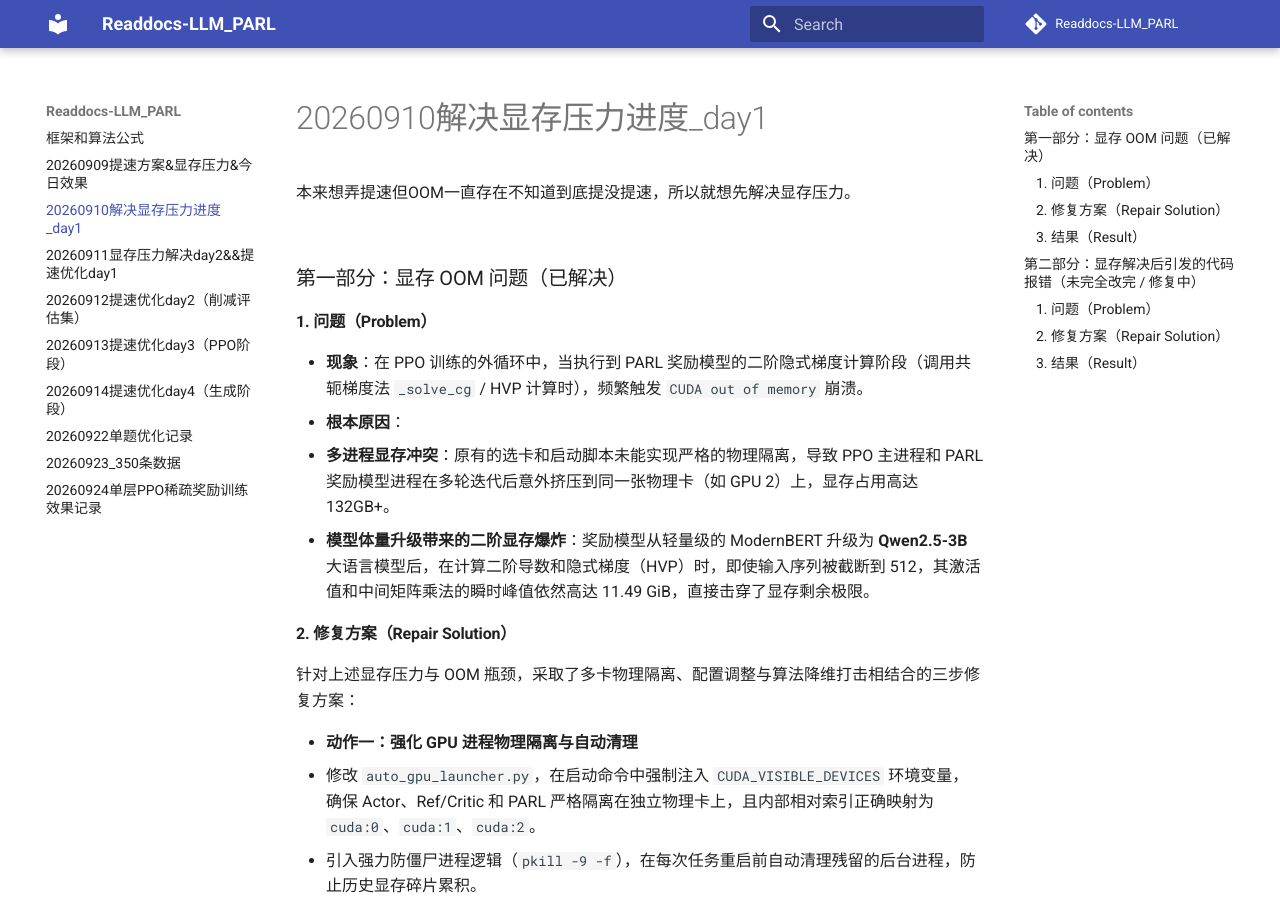
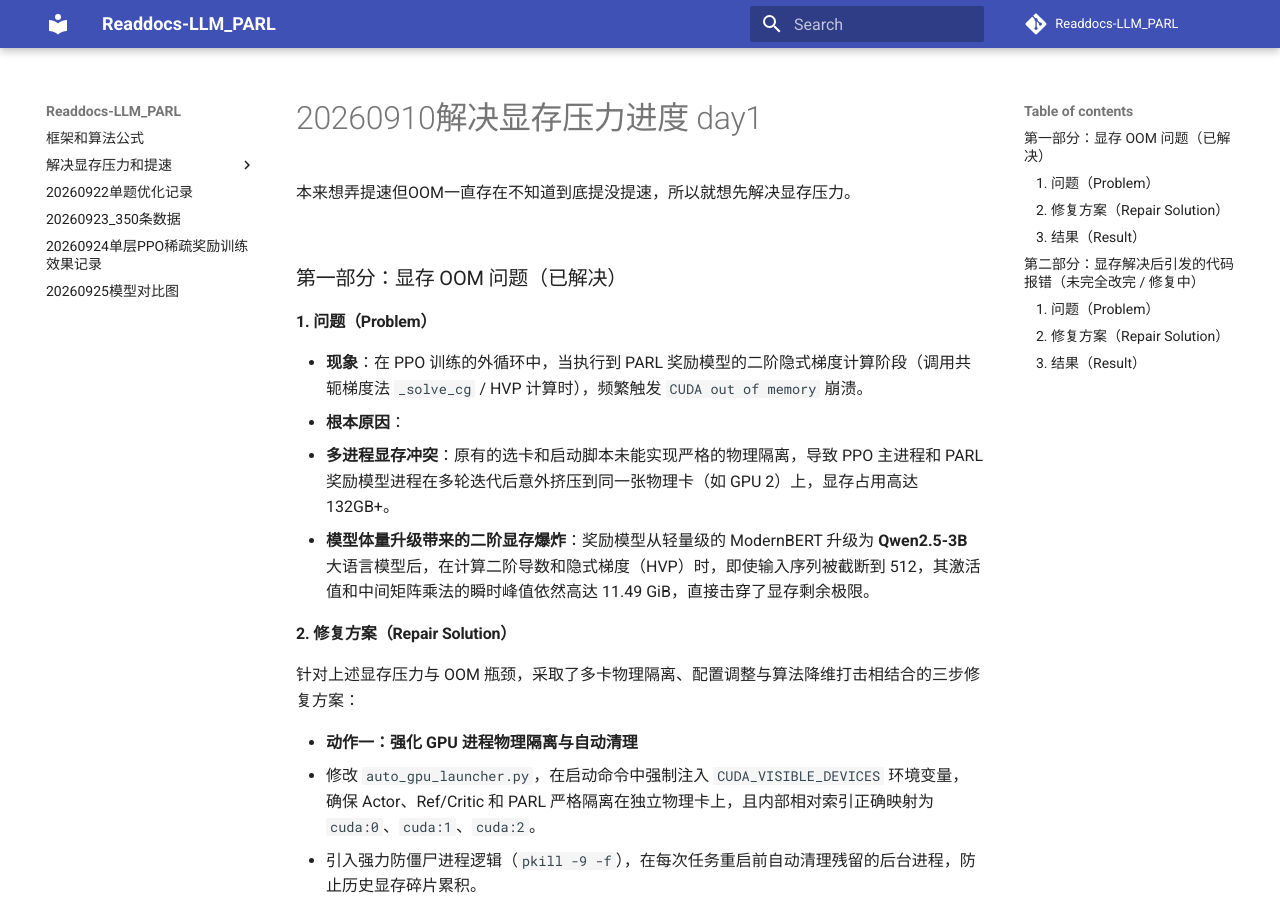
Before and after one commit to Luffy521-art/Readdocs-LLM_PARL, an MkDocs documentation site: the page built from docs/20260910解决显存压力进度_day1.md, in a window 1280 px wide and 900 px high. Built offline with MkDocs 1.6.1 and Material for MkDocs 9.7.7, drawn with Linux system fonts in a browser that asks for light colours; comment, search, counter and statistics services are not loaded; part of the change alters nothing that is shown.

Commit message:
Update mkdocs.yml

```diff
--- a/mkdocs.yml
+++ b/mkdocs.yml
@@ -9,15 +9,17 @@ theme:
 
 nav:
   - 框架和算法公式: index.md
-  - 20260909提速方案&显存压力&今日效果: 20260909提速方案&显存压力&今日效果.md
-  - 20260910解决显存压力进度_day1: 20260910解决显存压力进度_day1.md
-  - 20260911显存压力解决day2&&提速优化day1: 20260911显存压力解决day2&&提速优化day1.md
-  - 20260912提速优化day2（削减评估集）: 20260912提速优化day2.md
-  - 20260913提速优化day3（PPO阶段）: 20260913提速优化day3.md
-  - 20260914提速优化day4（生成阶段）: 20260914提速优化day4.md
+  - 解决显存压力和提速:
+    - 20260909提速方案&显存压力&今日效果: 解决显存压力和提速/20260909提速方案&显存压力&今日效果.md
+    - 20260910解决显存压力进度_day1: 解决显存压力和提速/20260910解决显存压力进度_day1.md
+    - 20260911显存压力解决day2&&提速优化day1: 解决显存压力和提速/20260911显存压力解决day2&&提速优化day1.md
+    - 20260912提速优化day2（削减评估集）: 解决显存压力和提速/20260912提速优化day2.md
+    - 20260913提速优化day3（PPO阶段）: 解决显存压力和提速/20260913提速优化day3.md
+    - 20260914提速优化day4（生成阶段）: 解决显存压力和提速/20260914提速优化day4.md
   - 20260922单题优化记录: 20260922单题优化记录.md
   - 20260923_350条数据: 20260923_350条数据.md
   - 20260924单层PPO稀疏奖励训练效果记录: 20260924单层PPO稀疏奖励训练效果记录.md
+  - 20260925模型对比图: 20260925模型对比图.md
 
 
 markdown_extensions:
```
